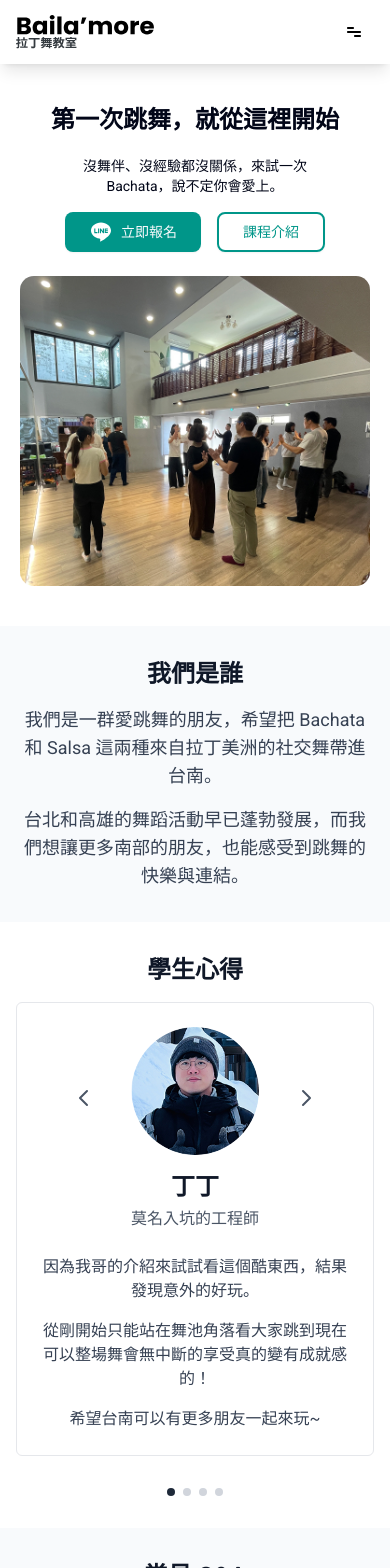
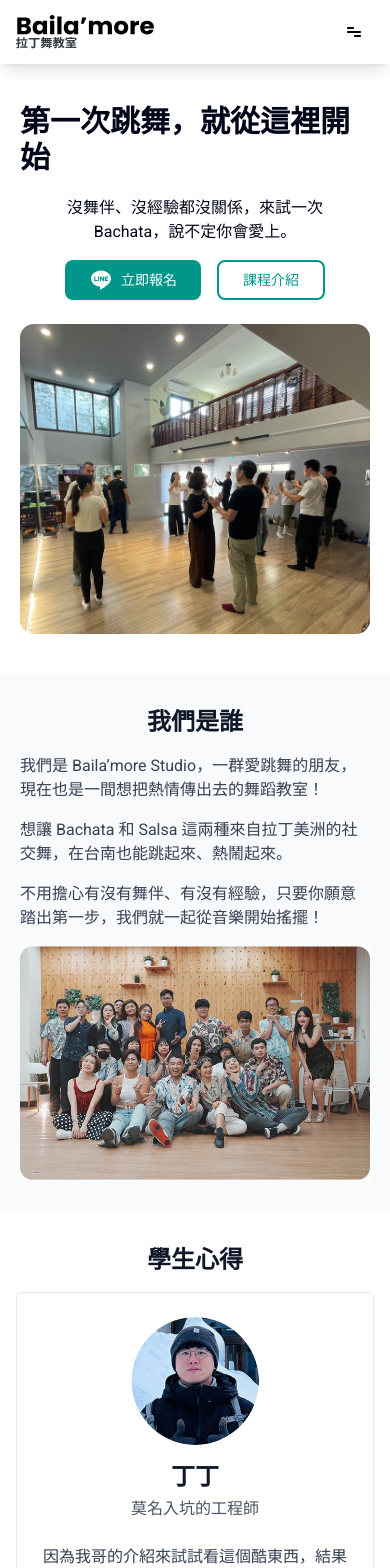
Before and after one commit to j606888/bailamore-web, a Next.js app: page / in a window 390 px wide. Shown: the top 1568 px of the page. Built offline with nearby package versions, Linux system fonts and the light colour scheme.

Commit message:
Add home page with rwd

```diff
--- a/src/components/Footer.tsx
+++ b/src/components/Footer.tsx
@@ -1,13 +1,21 @@
+import { LINKS } from '@/constants/links'
+
 const Footer = () => {
   return (
     <footer className="bg-gray-700 text-gray-300">
-      <div className="px-4 flex flex-col items-center p-4 gap-4">
+      <div className="px-4 flex items-center justify-between p-4 gap-4 md:max-w-7xl md:mx-auto md:h-[64px]">
         <div className="flex justify-center items-center gap-4">
-          <img src="/icons/line.svg" alt="line" className="w-6 h-6" />
-          <img src="/icons/instagram.svg" alt="instagram" className="w-6 h-6" />
+          <span className="hidden md:block text-sm">追蹤我們</span>
+          <a href={LINKS.LINE} target="_blank" rel="noopener noreferrer">
+            <img src="/icons/line.svg" alt="line" className="w-6 h-6" />
+          </a>
+          <a href="https://www.instagram.com/baila_moredancestudio" target="_blank" rel="noopener noreferrer">
+            <img src="/icons/instagram.svg" alt="instagram" className="w-6 h-6" />
+          </a>
+          <span className="hidden md:block text-sm ml-12">台南市北區長北街71號</span>
         </div>
         <div className="text-center text-sm">
-          Baila&apos;more @ 2025. All rights reserved.
+          Baila&apos;more © 2025 Copyright
         </div>
       </div>
     </footer>
--- a/src/components/Navbar.tsx
+++ b/src/components/Navbar.tsx
@@ -2,6 +2,7 @@
 
 import { useState } from 'react';
 import Link from 'next/link';
+import { LINKS } from '@/constants/links'
 import Image from 'next/image';
 import { Button } from './ui/button';
 
@@ -9,8 +10,8 @@ const NAV_LINKS = [
   { name: '課程介紹', href: '/courses' },
   { name: '師資介紹', href: '/teachers' },
   { name: '教室資訊', href: '/location' },
-  { name: '活動', href: '/events', disabled: true },
-  { name: '課程紀錄', href: '/record', disabled: true },
+  // { name: '活動', href: '/events', disabled: true },
+  // { name: '課程紀錄', href: '/record', disabled: true },
 ];
 
 const Navbar = () => {
@@ -18,7 +19,7 @@ const Navbar = () => {
 
   return (
     <nav className="fixed top-0 left-0 right-0 bg-white shadow-lg z-50">
-      <div className="max-w-7xl mx-auto px-4 sm:px-6 lg:px-8">
+      <div className="mx-auto px-4 md:px-6">
         <div className="flex justify-between h-16">
           <div className="flex items-center flex-auto">
             <Link href="/" className="flex-shrink-0 flex flex-col items-start">
@@ -36,7 +37,7 @@ const Navbar = () => {
                 {link.name}
               </Link>
             ))}
-            <Link href="https://lin.ee/2dtDvpO" target="_blank" rel="noopener noreferrer">
+            <Link href={LINKS.LINE} target="_blank" rel="noopener noreferrer">
               <Button className="ml-2 cursor-pointer">
                 <Image
                   src="/icons/line.svg"
@@ -74,13 +75,13 @@ const Navbar = () => {
             <Link
               key={link.name}
               href={link.href}
-              className={`block px-1 py-2 text-base border-b border-gray-100 ${link.disabled ? 'cursor-not-allowed text-gray-400' : 'text-gray-800'}`}
+              className={`block px-1 py-2 text-base border-b border-gray-100 text-gray-800`}
               onClick={() => setIsMenuOpen(false)}
             >
               {link.name}
             </Link>
           ))}
-          <Link href="https://lin.ee/2dtDvpO" target="_blank" rel="noopener noreferrer">
+          <Link href={LINKS.LINE} target="_blank" rel="noopener noreferrer">
             <Button className="mt-3">
               <Image
                 src="/icons/line.svg"
--- a/src/components/home/FAQ.tsx
+++ b/src/components/home/FAQ.tsx
@@ -55,7 +55,7 @@ const FAQItem = ({ faq, isOpen, onToggle }: {
   return (
     <div className="bg-white rounded-sm border border-gray-200 overflow-hidden">
       <button
-        className="w-full px-6 py-4 flex justify-between items-center text-left hover:bg-gray-50"
+        className="w-full px-6 py-4 flex justify-between items-center text-left hover:cursor-pointer"
         onClick={onToggle}
       >
         <span className="text-lg font-medium text-gray-900">{faq.question}</span>
@@ -107,7 +107,7 @@ const FAQ = () => {
 
   return (
     <section className="py-8 bg-slate-50">
-      <div className="max-w-3xl mx-auto px-4 sm:px-6 lg:px-8">
+      <div className="max-w-4xl mx-auto px-4 md:px-6">
         <h2 className="text-2xl font-bold text-gray-900 mb-4 text-center">
           常見 Q&A
         </h2>
--- a/src/components/home/Hero.tsx
+++ b/src/components/home/Hero.tsx
@@ -1,83 +1,48 @@
+import Image from 'next/image'
+import { Button } from '../ui/button'
 import Link from 'next/link';
-import Image from 'next/image';
-import { Button } from '../ui/button';
+import { LINKS } from '@/constants/links'
 
 const Hero = () => {
   return (
-    <>
-      <div className="px-5 py-10 flex flex-col items-center justify-center gap-6">
-        <div className="flex flex-col items-center justify-center gap-4">
-          <h1 className="font-poppins text-2xl font-bold mb-1">
-            第一次跳舞，就從這裡開始
+    <div className="px-5 py-10 flex flex-col items-center justify-center gap-6 md:flex-row md:gap-10 md:max-w-7xl md:mx-auto">
+      <div className="flex flex-col items-center justify-center gap-4 md:w-[400px] md:items-start md:flex-shrink-0">
+        <h1 className="font-poppins text-3xl font-bold mb-1 md:text-5xl">
+          第一次跳舞，<br className="hidden md:block" />就從這裡開始
         </h1>
-          <p className="text-sm max-w-2xl text-center">
+        <p className="text-base max-w-2xl text-center md:text-left">
           沒舞伴、沒經驗都沒關係，來試一次<br />Bachata，說不定你會愛上。
         </p>
         <div className="flex flex-wrap gap-4">
-            <Button size="lg">
+          <Link href={LINKS.LINE} target="_blank" rel="noopener noreferrer">
+            <Button size="lg" className="hover:cursor-pointer">
               <Image
                 src="/icons/line.svg"
                 alt="line"
                 width={24}
                 height={24}
             />
-              立即報名</Button>
+            立即報名
+            </Button>
+          </Link>
+          <Link href="/courses">
             <Button size="lg" variant="outline">課程介紹</Button>
+          </Link>
         </div>
       </div>
-          <Image
+      <picture>
+        <source srcSet="/images/hero-large.jpg" media="(min-width: 640px)" />
+        <img
           src="/images/hero.jpg"
           alt="Dance class background"
           className="object-cover w-full rounded-xl"
+          loading="lazy"
           width={1200}
           height={800}
         />
+      </picture>
     </div>
-      <div className="relative h-[320px] md:h-[480px] lg:h-[640px] hidden">
-        {/* Background Image */}
-        <div className="absolute inset-0">
-          <Image
-            src="/images/hero.jpg"
-            alt="Dance class background"
-            fill
-            className="object-cover"
-            priority
-          />
-          {/* Dark overlay */}
-          <div className="absolute inset-0 bg-black/40"></div>
-        </div>
+  )
+}
 
-        {/* Content */}
-        <div className="relative h-full flex items-center">
-          <div className="max-w-7xl mx-auto px-4 sm:px-6 lg:px-8 w-full">
-            <div className="text-white max-w-3xl">
-              <h1 className="font-poppins text-2xl font-bold mb-1 sm:text-5xl sm:mb-4">
-                第一次跳舞，就從這裡開始
-              </h1>
-              <p className="text-sm max-w-2xl sm:text-lg">
-                沒舞伴、沒經驗都沒關係，來試一次 Bachata，說不定你會愛上。
-              </p>
-              <div className="flex flex-wrap gap-3 mt-8">
-                <Link
-                  href="/register"
-                  className="hover:bg-sky-800 text-white py-2 px-6 md:py-3 md:px-8 rounded-lg transition duration-300 bg-primary-600"
-                >
-                  立即報名
-                </Link>
-                <Link
-                  href="/courses"
-                  className="border-1 border-white text-white hover:bg-gray-100 py-2 px-6 md:py-3 md:px-8 rounded-lg transition duration-300"
-                >
-                  課程介紹
-                </Link>
-              </div>
-            </div>
-          </div>
-        </div>
-      </div>
-    </>
-
-  );
-};
-
-export default Hero;
+export default Hero
--- a/src/components/home/Testimonials.tsx
+++ b/src/components/home/Testimonials.tsx
@@ -1,6 +1,6 @@
 'use client';
 
-import { useState } from 'react';
+import { useEffect, useState } from 'react';
 import Image from 'next/image';
 
 type TestimonialType = {
@@ -14,17 +14,28 @@ type TestimonialType = {
 const testimonials: TestimonialType[] = [
   {
     id: 1,
+    name: 'Dora',
+    title: '核心沒力的跳舞小白',
+    image: '/testimonials/dora.png',
+    content: [
+      '前年第一次接觸bachata時感受到跳舞時的快樂氛圍，開始學習以後才體驗到"會跳舞"的快樂！',
+      '從不太敢跳，到現在可以自在地在舞會裡接受邀舞，最大的關鍵就是——老師的教學真的很給力！課程安排循序漸進，老師會調整步調一起學習，面對學生的問題也有問必答。',
+      // '學習以後可以跟同學一起去party跟夜店high，生活中的大確幸就是開始上課學跳舞了！'
+    ],
+  },
+  {
+    id: 2,
     name: '丁丁',
     title: '莫名入坑的工程師',
     image: '/testimonials/ding.png',
     content: [
       '因為我哥的介紹來試試看這個酷東西，結果發現意外的好玩。',
       '從剛開始只能站在舞池角落看大家跳到現在可以整場舞會無中斷的享受真的變有成就感的！',
-      '希望台南可以有更多朋友一起來玩~'
+      '希望之後有更多朋友可以一起來參加~'
     ],
   },
   {
-    id: 2,
+    id: 3,
     name: 'Nora',
     title: '和男友一起來上課的女友',
     image: '/testimonials/nora.jpg',
@@ -33,31 +44,22 @@ const testimonials: TestimonialType[] = [
       '很幸運可以在台南找到長期上課進修的教室，老師們都很細心還很幽默^^推推'
     ],
   },
-  {
-    id: 3,
-    name: 'Dora',
-    title: '核心沒力的跳舞小白',
-    image: '/testimonials/dora.png',
-    content: [
-      '前年第一次接觸bachata時感受到跳舞時的快樂氛圍，開始學習以後才體驗到“會跳舞“的快樂！',
-      '從不太敢跳，到現在可以自在地在舞會裡接受邀舞，最大的關鍵就是——老師的教學真的很給力！課程安排循序漸進，老師會調整步調一起學習，面對學生的問題也有問必答。',
-      '學習以後可以跟同學一起去party跟夜店high，生活中的大確幸就是開始上課學跳舞了！'
-    ],
-  },
+
   {
     id: 4,
     name: 'Emma',
     title: '更擅長跳夜店舞的女子',
     image: '/testimonials/emma.png',
     content: [
-      '老師設計課程非常用心，在同學們需要基礎又想學酷招之間取得一個巧妙的平衡，上課氛圍也很歡樂，情緒價值也沒少給過讚讚讚！'
+      '在一次的派對上不小心入坑Bachata、Salsa後，我的世界從此變得好不一樣，是跳舞帶我找回了我自己，讓我想起了自己小時候是多麼喜歡跳舞。',
+      '在每一次的卡關都讓我更認識自己的身體，每一次突破瓶頸後發現自己真的做得到的成就感也讓我好滿足，可以活在自己的熱愛裡是多麼美妙的一件事，也因為跳舞讓我認識了一群很棒的朋友們~真的超幸福的~'
     ],
   },
 ];
 
 const Testimonial = ({ testimonial }: { testimonial: TestimonialType }) => {
   return (
-    <div className="bg-white border-1 rounded-sm border-gray-200 p-6 max-w-2xl">
+    <div className="bg-white border-1 rounded-sm border-gray-200 p-6 min-w-[300px] max-w-md h-[500px] md:w-[430px]">
       <div className="flex flex-col items-center">
         <div className="w-32 h-32 relative mb-4">
           <Image
@@ -83,11 +85,16 @@ const Testimonial = ({ testimonial }: { testimonial: TestimonialType }) => {
 
 const Testimonials = () => {
   const [currentIndex, setCurrentIndex] = useState(0);
+  const [intervalId, setIntervalId] = useState<NodeJS.Timeout | null>(null);
 
-  const handlePrevious = () => {
-    setCurrentIndex((prevIndex) =>
-      prevIndex === 0 ? testimonials.length - 1 : prevIndex - 1
-    );
+  const resetInterval = () => {
+    if (intervalId) {
+      clearInterval(intervalId);
+    }
+    const newInterval = setInterval(() => {
+      handleNext();
+    }, 4000);
+    setIntervalId(newInterval);
   };
 
   const handleNext = () => {
@@ -96,53 +103,38 @@ const Testimonials = () => {
     );
   };
 
+  useEffect(() => {
+    resetInterval();
+    return () => {
+      if (intervalId) {
+        clearInterval(intervalId);
+      }
+    };
+  }, []);
+
+  const handleDotClick = (index: number) => {
+    setCurrentIndex(index);
+    resetInterval();
+  };
+
   return (
-    <section className="py-8 sm:py-16">
-      <div className="max-w-7xl mx-auto px-4 sm:px-6 lg:px-8">
-        <h2 className="text-2xl font-bold text-gray-900 mb-4 text-center sm:text-4xl sm:mb-8">
+    <section className="py-8 md:py-16">
+      <div className="max-w-7xl mx-auto px-4 md:px-6 lg:px-8">
+        <h2 className="text-2xl font-bold text-gray-900 mb-4 text-center md:text-3xl md:mb-8">
           學生心得
         </h2>
-        <div className="relative">
-          {/* Navigation Buttons */}
-          <button
-            onClick={handlePrevious}
-            className="absolute left-12 top-24 -translate-y-1/2 z-10 p-2 hover:bg-gray-50 transition-colors"
-            aria-label="Previous testimonial"
+
+        {/* Mobile Slider */}
+        <div className="relative overflow-hidden md:hidden">
+          <div
+            className="flex transition-transform duration-500 ease-in-out"
+            style={{ transform: `translateX(-${currentIndex * 100}%)` }}
           >
-            <svg
-              className="w-6 h-6 text-gray-600"
-              fill="none"
-              strokeLinecap="round"
-              strokeLinejoin="round"
-              strokeWidth="2"
-              viewBox="0 0 24 24"
-              stroke="currentColor"
-            >
-              <path d="M15 19l-7-7 7-7" />
-            </svg>
-          </button>
-
-          <button
-            onClick={handleNext}
-            className="absolute right-12 top-24 -translate-y-1/2 z-10 p-2 hover:bg-gray-50 transition-colors"
-            aria-label="Next testimonial"
-          >
-            <svg
-              className="w-6 h-6 text-gray-600"
-              fill="none"
-              strokeLinecap="round"
-              strokeLinejoin="round"
-              strokeWidth="2"
-              viewBox="0 0 24 24"
-              stroke="currentColor"
-            >
-              <path d="M9 5l7 7-7 7" />
-            </svg>
-          </button>
-
-          {/* Testimonial */}
-          <div className="transition-opacity duration-300">
-            <Testimonial testimonial={testimonials[currentIndex]} />
+            {testimonials.map((testimonial) => (
+              <div key={testimonial.id} className="w-full flex-shrink-0 flex justify-center items-center">
+                <Testimonial testimonial={testimonial} />
+              </div>
+            ))}
           </div>
 
           {/* Dots Indicator */}
@@ -150,14 +142,23 @@ const Testimonials = () => {
             {testimonials.map((_, index) => (
               <button
                 key={index}
-                onClick={() => setCurrentIndex(index)}
-                className={`w-2 h-2 rounded-full transition-colors ${
-                  index === currentIndex ? 'bg-gray-800' : 'bg-gray-300'
+                onClick={() => handleDotClick(index)}
+                className={`h-2 rounded-full transition-all duration-300 ease-in-out cursor-pointer ${
+                  index === currentIndex ? 'bg-teal-600 w-6' : 'bg-gray-300 w-2 hover:w-4'
                 }`}
                 aria-label={`Go to testimonial ${index + 1}`}
               />
             ))}
           </div>
+        </div>
+
+        {/* Desktop Grid */}
+        <div className="hidden md:flex md:flex-wrap md:justify-center gap-6 md:max-w-4xl md:mx-auto">
+          {testimonials.map((testimonial) => (
+            <div key={testimonial.id} className="flex justify-center">
+              <Testimonial testimonial={testimonial} />
+            </div>
+          ))}
         </div>
       </div>
     </section>
--- a/src/components/home/WhoWeAre.tsx
+++ b/src/components/home/WhoWeAre.tsx
@@ -1,17 +1,25 @@
 const WhoWeAre = () => {
   return (
-    <section className="py-8 bg-slate-50 sm:py-16">
-      <div className="mx-auto px-4 sm:px-6 lg:px-8 text-center">
-        <h2 className="text-2xl font-bold text-gray-900 mb-4 sm:text-4xl sm:mb-8">
+    <section className="py-8 bg-slate-50 md:py-16 ">
+      <div className="md:flex md:flex-row-reverse md:max-w-7xl md:mx-auto">
+        <div className="mx-auto px-5 mb-4 md:flex md:flex-col md:justify-center">
+          <h2 className="text-2xl font-bold text-gray-900 mb-4 text-center md:text-left md:text-3xl">
             我們是誰
           </h2>
-        <div className="space-y-4 text-lg text-gray-700">
+          <div className="space-y-4 text-base text-gray-700">
             <p>
-            我們是一群愛跳舞的朋友，希望把 Bachata 和 Salsa 這兩種來自拉丁美洲的社交舞帶進台南。
+              我們是 Baila’more Studio，一群愛跳舞的朋友，現在也是一間想把熱情傳出去的舞蹈教室！
             </p>
             <p>
-            台北和高雄的舞蹈活動早已蓬勃發展，而我們想讓更多南部的朋友，也能感受到跳舞的快樂與連結。
+              想讓 Bachata 和 Salsa 這兩種來自拉丁美洲的社交舞，在台南也能跳起來、熱鬧起來。
             </p>
+            <p>
+              不用擔心有沒有舞伴、有沒有經驗，只要你願意踏出第一步，我們就一起從音樂開始搖擺！
+            </p>
+          </div>
+        </div>
+        <div className="mx-auto px-5 md:px-6 lg:px-8 ">
+          <img src="/images/who-we-are.jpg" alt="who we are" />
         </div>
       </div>
     </section>
--- /dev/null
+++ b/src/constants/links.ts
@@ -0,0 +1,3 @@
+export const LINKS = {
+  LINE: 'https://lin.ee/2dtDvpO',
+} as const;
```
Also changed, not shown: public/images/hero-large.jpg (added), public/images/who-we-are.jpg (added). Lines whose indentation alone changed are shown as unchanged.
